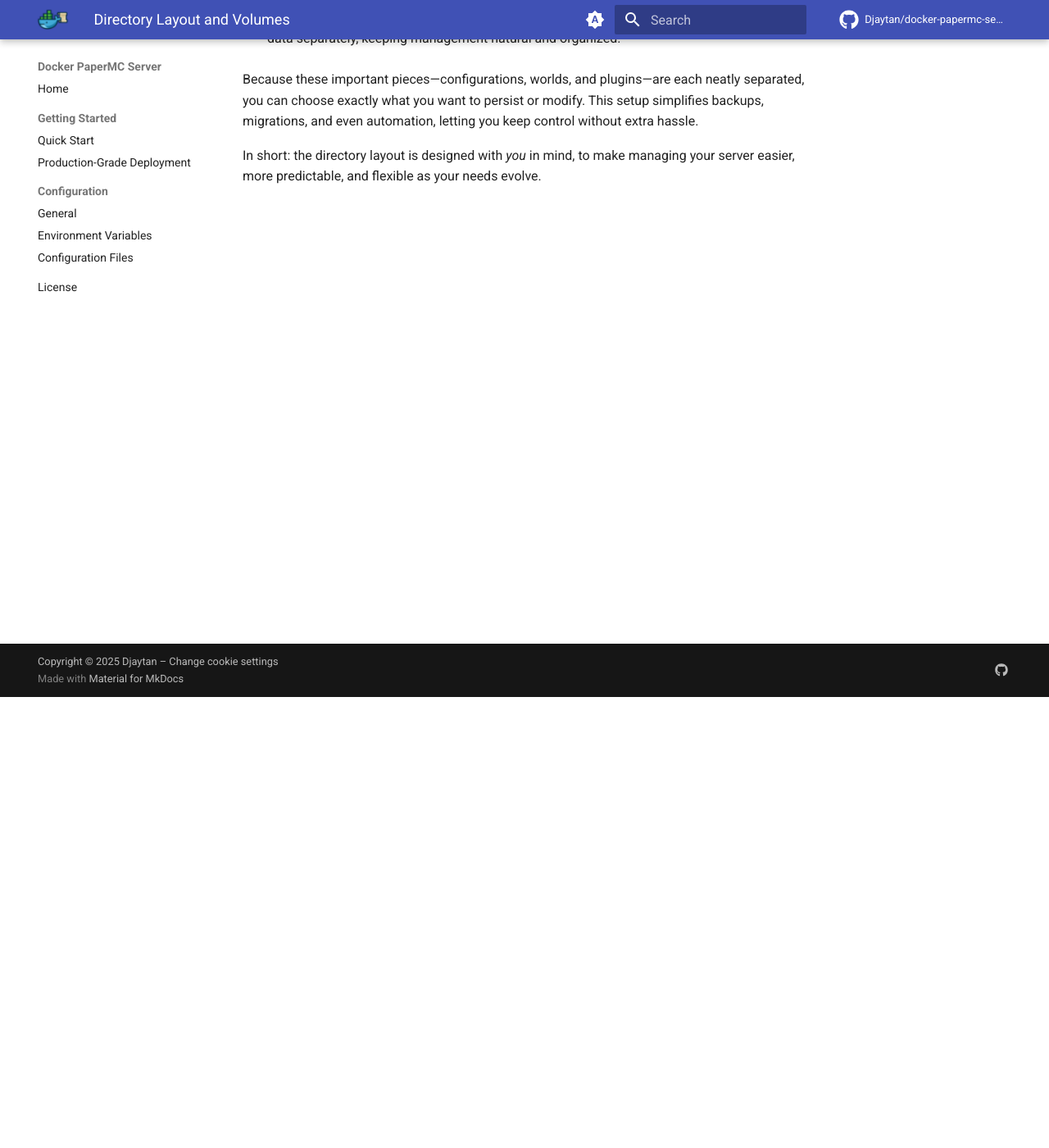
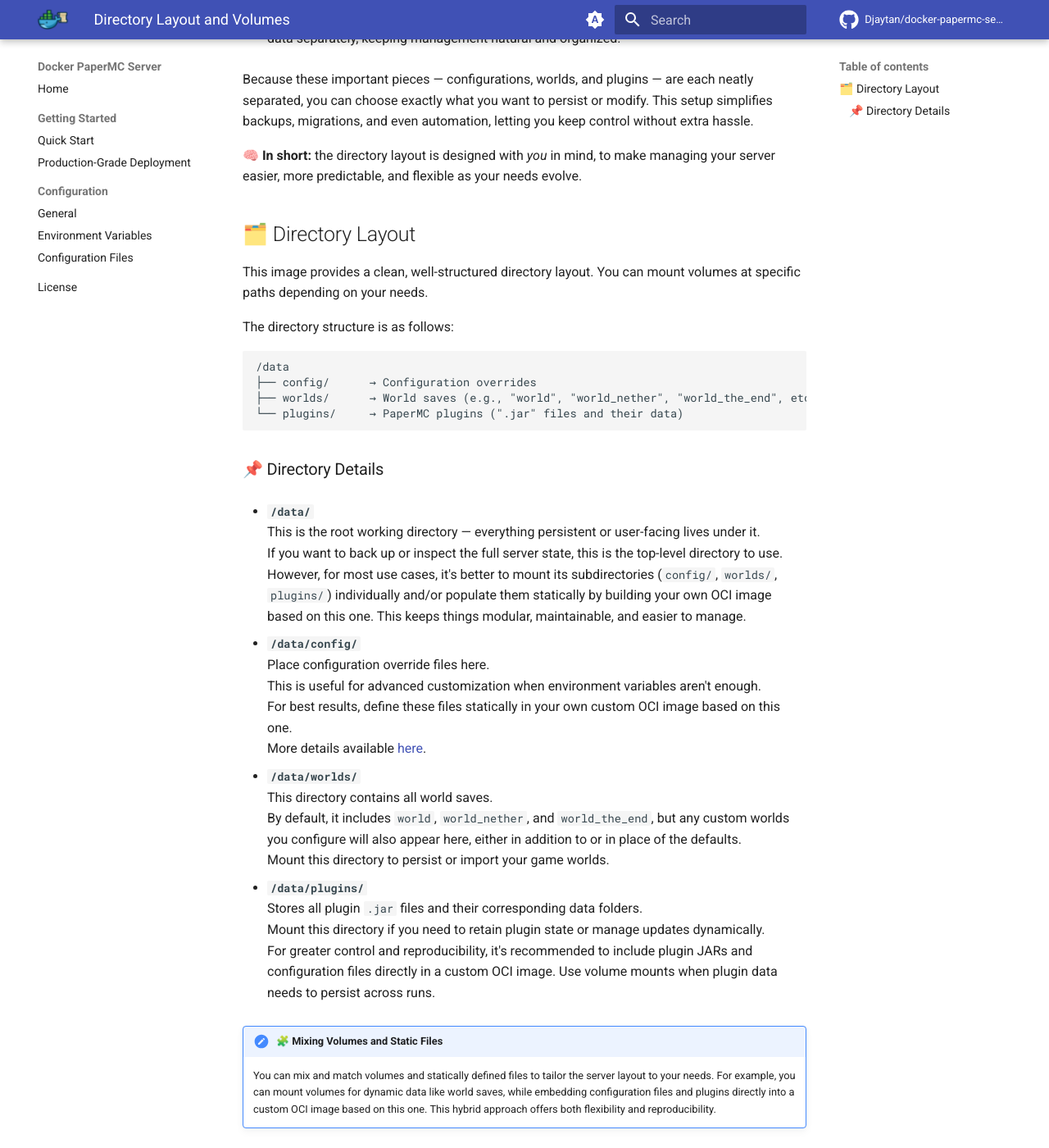
Before and after one commit to Djaytan/docker-papermc-server, an MkDocs documentation site: the page built from docs/user-guide/src/directory-layout-and-volumes.md, in a window 1280 px wide and 1400 px high, scrolled down 550 px. Shown: the whole window at 82% size. Built offline with MkDocs 1.6.1 and Material for MkDocs 9.7.7, drawn with Linux system fonts in a browser that asks for light colours; comment, search, counter and statistics services are not loaded.

Commit message:
docs: share the publicly exposed directory layout structure and mount points (#272)

```diff
--- a/docs/user-guide/src/directory-layout-and-volumes.md
+++ b/docs/user-guide/src/directory-layout-and-volumes.md
@@ -18,7 +18,51 @@
 - 🔌 **Handle plugins and their data cleanly.**<br/>
   Whether adding or updating plugins, the directory layout lets you mount plugins and their data separately, keeping management natural and organized.
 
-Because these important pieces—configurations, worlds, and plugins—are each neatly separated, you can choose exactly what you want to persist or modify. This
-setup simplifies backups, migrations, and even automation, letting you keep control without extra hassle.
+Because these important pieces — configurations, worlds, and plugins — are each neatly separated, you can choose exactly what you want to persist or modify.
+This setup simplifies backups, migrations, and even automation, letting you keep control without extra hassle.
 
-In short: the directory layout is designed with *you* in mind, to make managing your server easier, more predictable, and flexible as your needs evolve.
+🧠 **In short:** the directory layout is designed with *you* in mind, to make managing your server easier, more predictable, and flexible as your needs evolve.
+
+## 🗂️ Directory Layout
+
+This image provides a clean, well-structured directory layout. You can mount volumes at specific paths depending on your needs.
+
+The directory structure is as follows:
+
+    /data
+    ├── config/      → Configuration overrides
+    ├── worlds/      → World saves (e.g., "world", "world_nether", "world_the_end", etc.)
+    └── plugins/     → PaperMC plugins (".jar" files and their data)
+
+### 📌 Directory Details
+
+- **`/data/`**<br/>
+  This is the root working directory — everything persistent or user-facing lives under it.<br/>
+  If you want to back up or inspect the full server state, this is the top-level directory to use.<br/>
+  However, for most use cases, it's better to mount its subdirectories (`config/`, `worlds/`, `plugins/`) individually and/or populate them statically by
+  building your own OCI image based on this one. This keeps things modular, maintainable, and easier to manage.
+
+- **`/data/config/`**<br/>
+  Place configuration override files here.<br/>
+  This is useful for advanced customization when environment variables aren't enough.<br/>
+  For best results, define these files statically in your own custom OCI image based on this one.<br/>
+  More details available [here](configuration-files.md).
+
+- **`/data/worlds/`**<br/>
+  This directory contains all world saves.  <br/>
+  By default, it includes `world`, `world_nether`, and `world_the_end`, but any custom worlds you configure will also appear here, either in addition to or in
+  place of the defaults.<br/>
+  Mount this directory to persist or import your game worlds.
+
+- **`/data/plugins/`**<br/>
+  Stores all plugin `.jar` files and their corresponding data folders.<br/>
+  Mount this directory if you need to retain plugin state or manage updates dynamically.<br/>
+  For greater control and reproducibility, it's recommended to include plugin JARs and configuration files directly in a custom OCI image.
+  Use volume mounts when plugin data needs to persist across runs.
+
+!!! note "🧩 Mixing Volumes and Static Files"
+
+    You can mix and match volumes and statically defined files to tailor the server layout to your needs.
+    For example, you can mount volumes for dynamic data like world saves, while embedding configuration files and plugins directly into
+    a custom OCI image based on this one.
+    This hybrid approach offers both flexibility and reproducibility.
```
